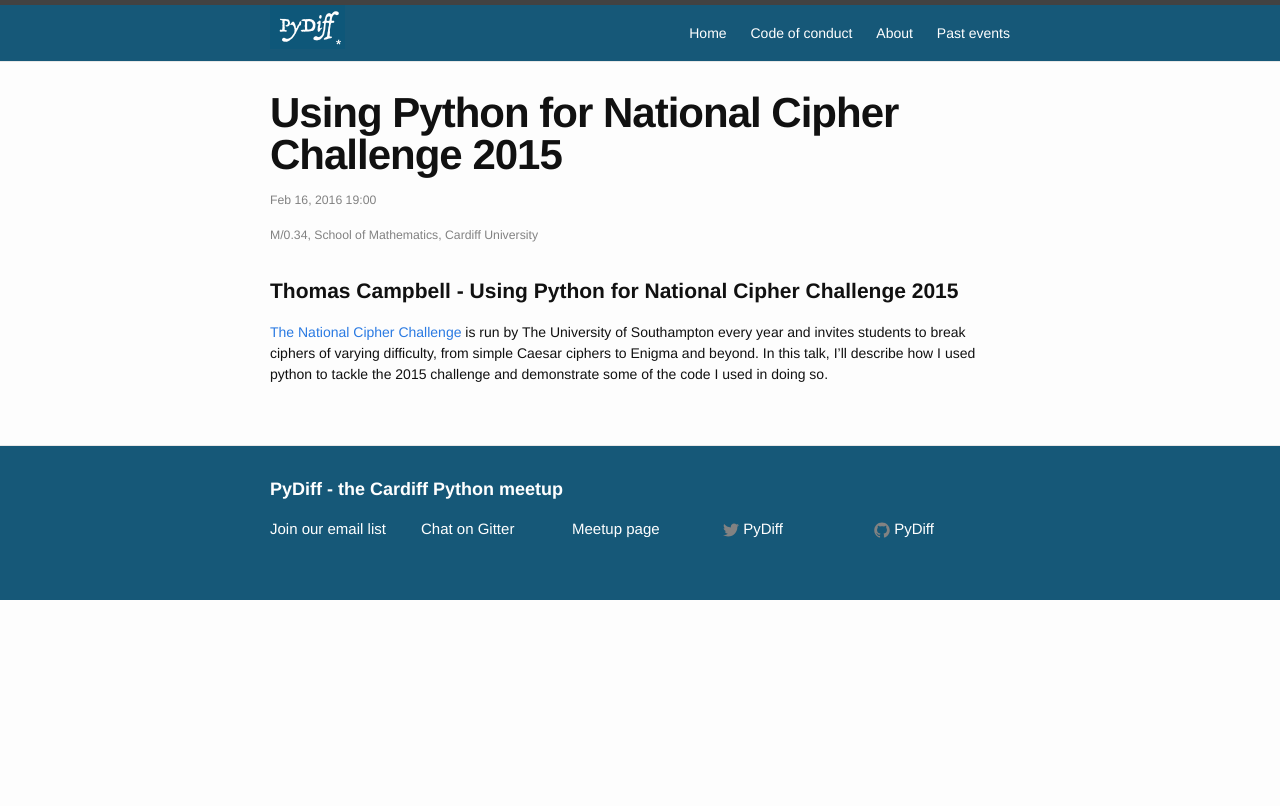
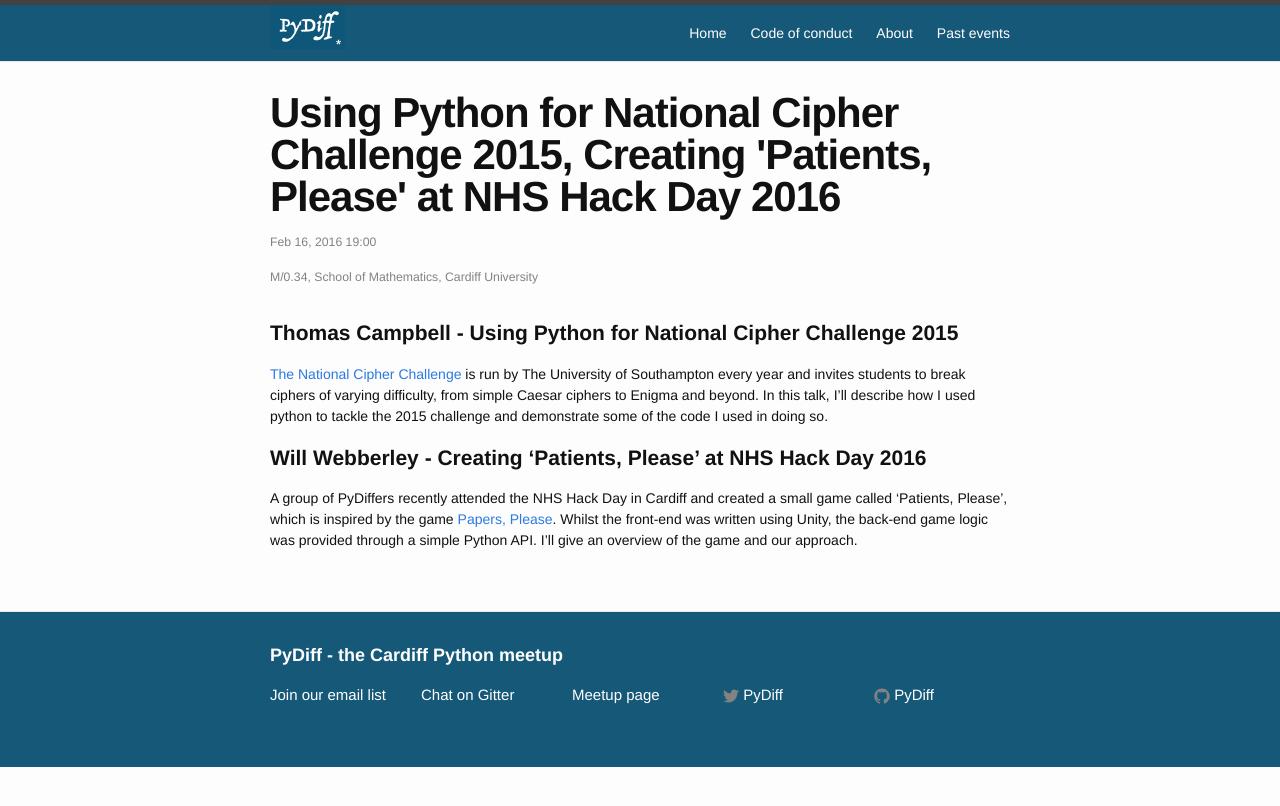
Before and after one commit to PyDiff/PyDiff.github.io, a Jekyll site: the page built from _events/2016-02-16.md, in a window 1280 px wide. Shown: the top 806 px of the page. Built offline with Jekyll 4.4.1, drawn with Linux system fonts in a browser that asks for light colours.

Commit message:
added 'Patients, Please' talk info

```diff
--- a/_events/2016-02-16.md
+++ b/_events/2016-02-16.md
@@ -1,6 +1,6 @@
 ---
 layout: post
-title:  "Using Python for National Cipher Challenge 2015"
+title:  "Using Python for National Cipher Challenge 2015, Creating 'Patients, Please' at NHS Hack Day 2016"
 date:   2016-02-16
 time:   "19:00"
 venue:  "M/0.34, School of Mathematics, Cardiff University"
@@ -9,3 +9,7 @@
 # Thomas Campbell - Using Python for National Cipher Challenge 2015
 
 [The National Cipher Challenge](http://www.cipher.maths.soton.ac.uk/) is run by The University of Southampton every year and invites students to break ciphers of varying difficulty, from simple Caesar ciphers to Enigma and beyond. In this talk, I'll describe how I used python to tackle the 2015 challenge and demonstrate some of the code I used in doing so.
+
+# Will Webberley - Creating 'Patients, Please' at NHS Hack Day 2016
+
+A group of PyDiffers recently attended the NHS Hack Day in Cardiff and created a small game called 'Patients, Please', which is inspired by the game [Papers, Please](http://papersplea.se). Whilst the front-end was written using Unity, the back-end game logic was provided through a simple Python API. I'll give an overview of the game and our approach.
```
